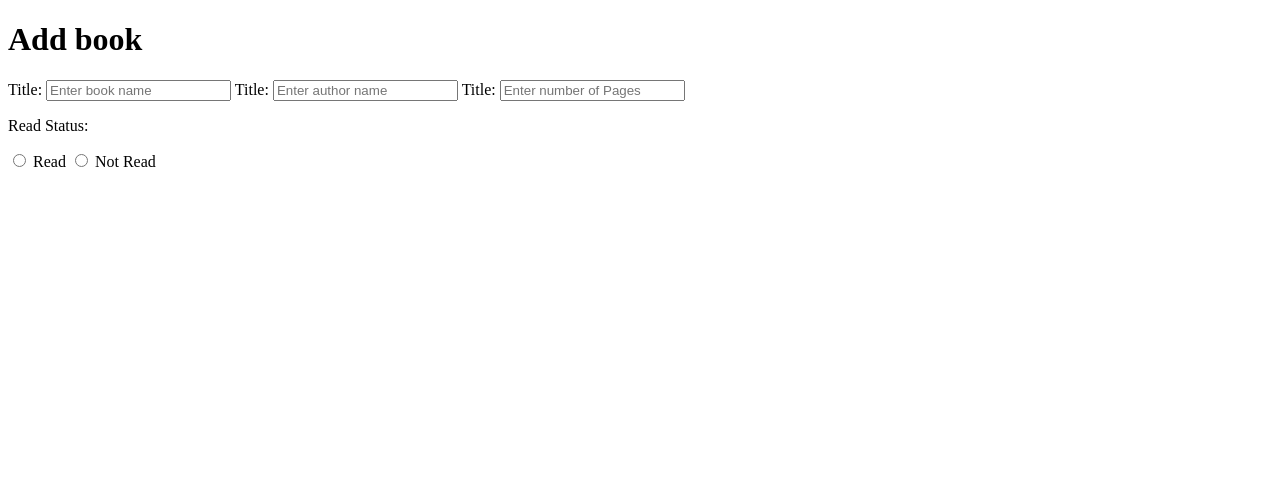
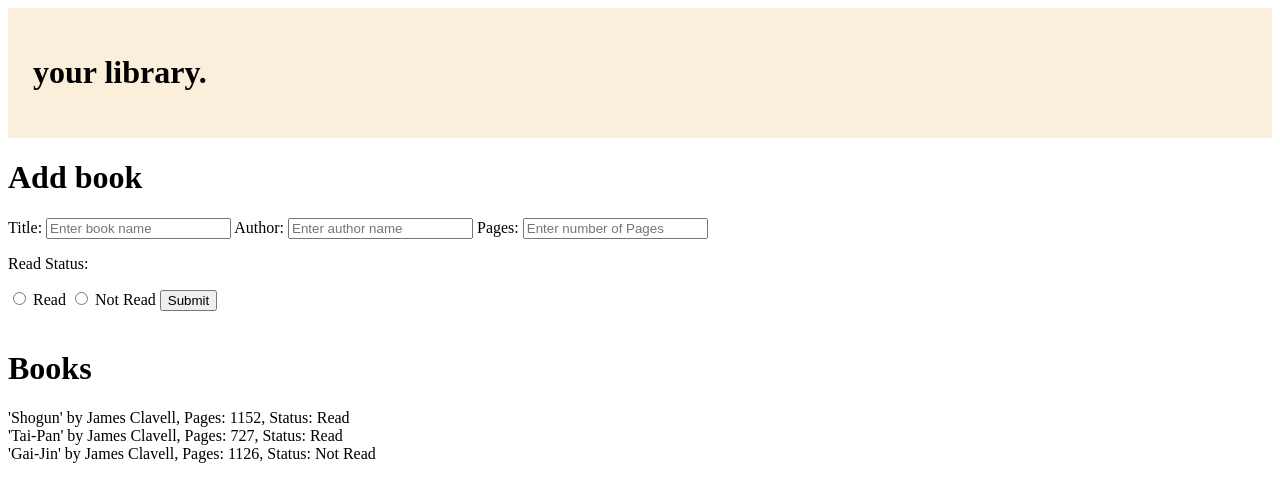
Before and after one commit to Sunnythesun/Library, a plain HTML site: page index.html in a window 1280 px wide. Drawn offline with Linux system fonts and the light colour scheme.

Commit message:
library array loop

```diff
--- a/index.html
+++ b/index.html
@@ -13,25 +13,38 @@
 <body>
 
     <form>
+
+        <div class="header">
+            <h1>your library.</h1>
+        </div>
+
         <h1>Add book</h1>
 
         <label for="Title">Title:</label>
-        <input type="text" placeholder="Enter book name" required>
+        <input type="text" id="inputTitle" placeholder="Enter book name" required>
 
-        <label for="Author">Title:</label>
-        <input type="text" placeholder="Enter author name" required>
+        <label for="Author">Author:</label>
+        <input type="text" id="inputAuthor" placeholder="Enter author name" required>
 
-        <label for="Number of Pages">Title:</label>
-        <input type="text" placeholder="Enter number of Pages" required>
+        <label for="Number of Pages">Pages:</label>
+        <input type="text" id="inputPages" placeholder="Enter number of Pages" required>
 
         <p>Read Status:</p>
-        <input type="radio" name="readStatus" value="Read" required>
+        <input type="radio" id="inputStatus" name="readStatus" value="Read" required>
         <label for="Read Status">Read</label>
-        <input type="radio" name="readStatus" value="Not Read" required>
+        <input type="radio" id="inputStatus" name="readStatus" value="Not Read" required>
         <label for="Read Status">Not Read</label>
 
+        <input type="submit" value="Submit">
 
     </form>
+
+    <br>
+
+    <h1>Books</h1>
+    <p id="library"></p>
+
+
 
 </body>
 
--- a/javascript.js
+++ b/javascript.js
@@ -7,28 +7,30 @@ function Book(title, author, pages, readStatus) {
     this.readStatus = readStatus;
 
     this.info = function () {
-        console.log(title + " by " + author + ", " + pages + ", " + readStatus)
+        // console.log(title + " by " + author + ", " + pages + ", " + readStatus);
+        document.getElementById("library").innerHTML += (title + " by " + author + ", " + "Pages: " + pages + ", " + "Status: " + readStatus + "<br>");
     }
 
+}
+
+function inputData() {
+    var inputTitle = document.getElementById('inputTitle').value;
+    var inputAuthor = document.getElementById('inputAuthor').value;
+    var inputPages = document.getElementById('inputPages').value;
+    var inputStatus = document.getElementById('inputStatus').value;
 }
 
 const shogun = new Book("'Shogun'", "James Clavell", "1152", "Read");
 const taipan = new Book("'Tai-Pan'", "James Clavell", "727", "Read");
 const gaijin = new Book("'Gai-Jin'", "James Clavell", "1126", "Not Read");
+// const input = new Book(inputTitle, inputAuthor, inputPages, inputStatus);
 
 myLibrary.push(shogun);
 myLibrary.push(taipan);
 myLibrary.push(gaijin);
+// myLibrary.push(input);
 
 
-shogun.info();
-taipan.info();
-gaijin.info();
-
 for (let i = 0; i < myLibrary.length; i++) {
-    console.log(myLibrary[i]);
+    myLibrary[i].info();
 }
-
-// function addBookToLibrary() {
-//     console.log(Shogun.title);
-// }
--- a/style.css
+++ b/style.css
@@ -0,0 +1,5 @@
+.header {
+    box-sizing: border-box;
+    padding: 25px;
+    background-color: rgb(250, 239, 218);
+}
```
